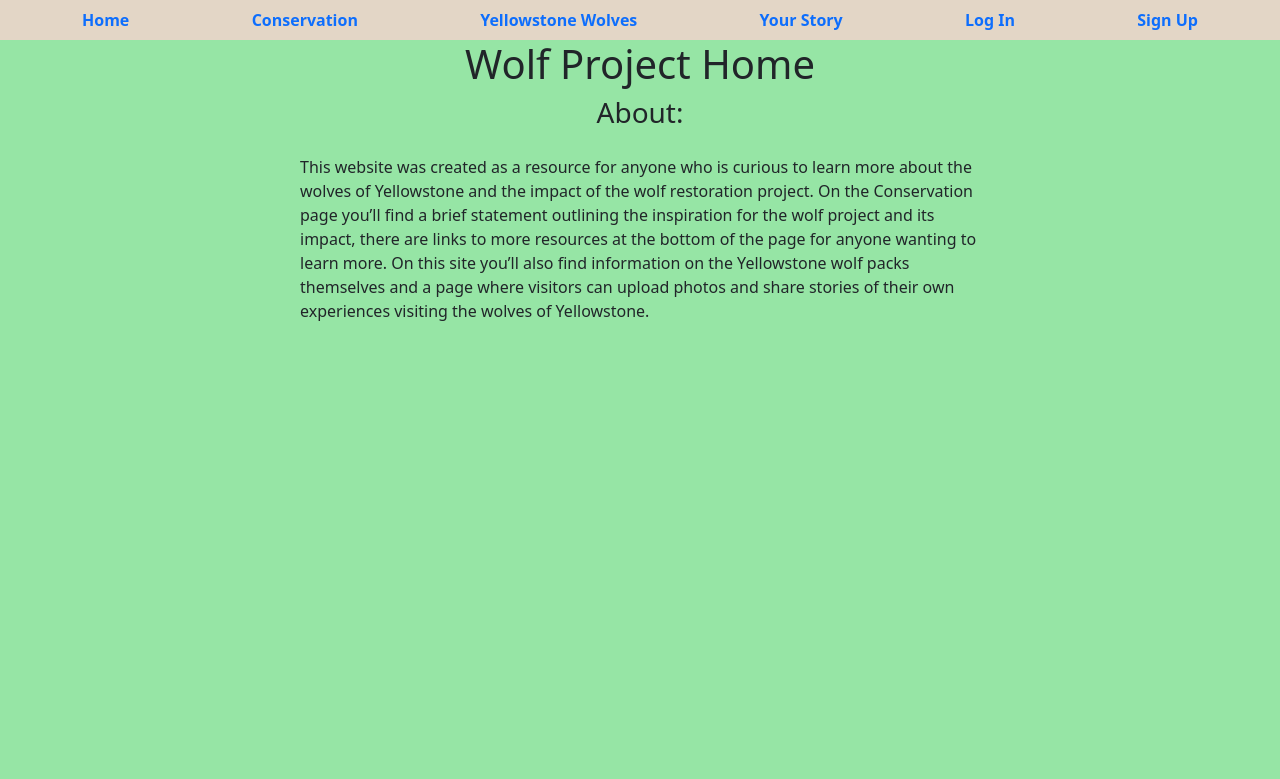
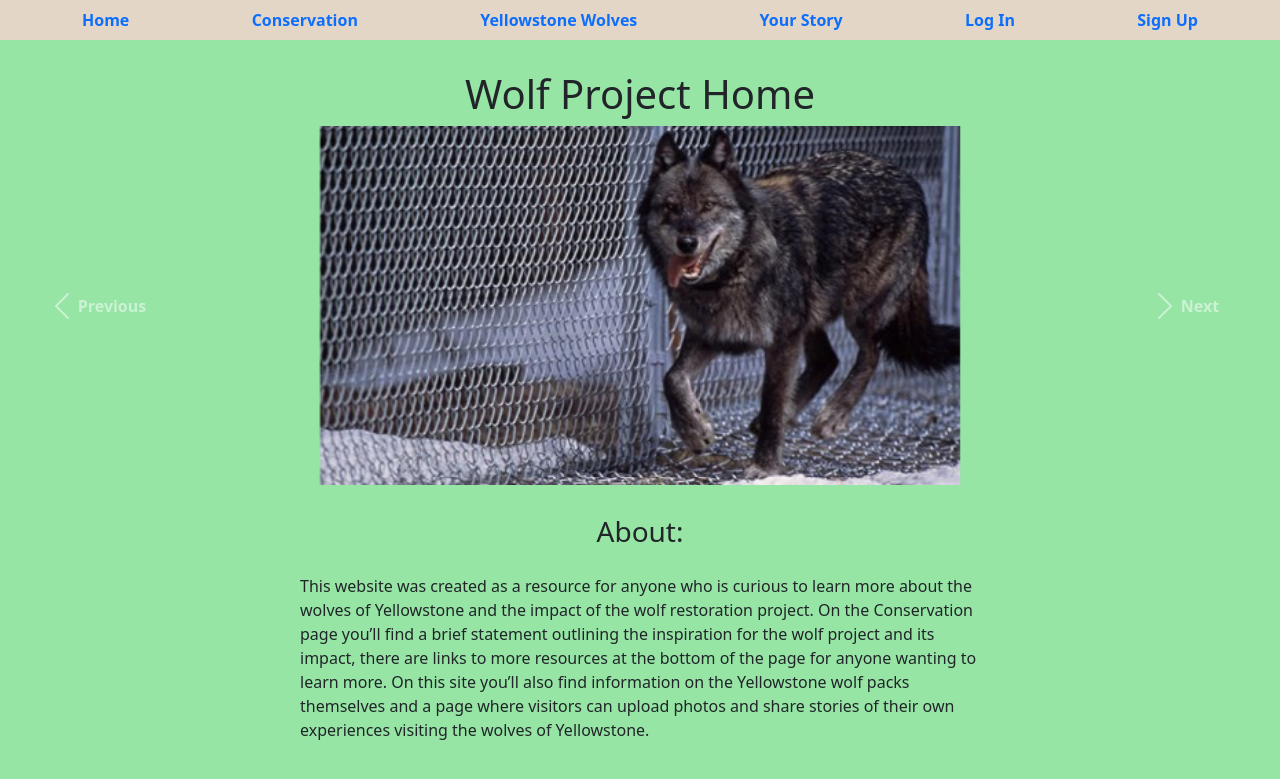
Before and after one commit to justingracie/Wolf-Conservation-Project, a Django app: page / in a window 1280 px wide. Shown: the top 779 px of the page. Run offline with Django 4.2, Linux system fonts and the light colour scheme; some libraries are stand-ins or nearby versions.

Commit message:
working on more styling

```diff
--- /dev/null
+++ b/WOLF_Project/main_app/static/scripts/app.js
@@ -0,0 +1 @@
+console.log('hello world')
--- a/WOLF_Project/main_app/static/styles/main.css
+++ b/WOLF_Project/main_app/static/styles/main.css
@@ -11,7 +11,9 @@ nav {
     max-height: 1000px;
     max-width: 850px;
 }
-
+/* $('.carousel').carousel({
+    interval: 4000
+  }) */
 .concopy{
     margin-top: 25px;
     margin-left: 300px;
@@ -51,6 +53,23 @@ a{
     margin-right: 400px;
 
 }
+
+.pack{
+    background-color: rgb(243, 226, 205);
+    border-style: solid;
+    border-color: black;
+    border-radius: 8px;
+    border-width: 1px;
+    margin-bottom: 50px;
+    margin-left: 25px;
+    margin-right: 25px;
+}
+.image{
+    margin-top: 18px;
+}
+.pack:hover{
+    transform: scale(1.08);
+}
 /* @media only screen and (max-width: 768px) {
     #grid {
       grid-template-columns: 1fr;
--- a/WOLF_Project/main_app/templates/base.html
+++ b/WOLF_Project/main_app/templates/base.html
@@ -7,10 +7,14 @@
     <meta name="viewport" content="width=device-width, initial-scale=1.0">
     <link href="https://cdn.jsdelivr.net/npm/bootstrap@5.2.0-beta1/dist/css/bootstrap.min.css" rel="stylesheet" integrity="sha384-0evHe/X+R7YkIZDRvuzKMRqM+OrBnVFBL6DOitfPri4tjfHxaWutUpFmBp4vmVor" crossorigin="anonymous">
     <link rel="stylesheet" href="{% static 'styles/main.css' %}">
+    <script src="../static/scripts/app.js" defer/>
     <title>Wolf Project</title>
 </head>
 <body>
-    <script src="https://cdn.jsdelivr.net/npm/bootstrap@5.2.0-beta1/dist/js/bootstrap.bundle.min.js" integrity="sha384-pprn3073KE6tl6bjs2QrFaJGz5/SUsLqktiwsUTF55Jfv3qYSDhgCecCxMW52nD2" crossorigin="anonymous"></script>
+    <script src="https://cdn.jsdelivr.net/npm/bootstrap@5.2.0-beta1/dist/js/bootstrap.bundle.min.js" integrity="sha384-pprn3073KE6tl6bjs2QrFaJGz5/SUsLqktiwsUTF55Jfv3qYSDhgCecCxMW52nD2" crossorigin="anonymous" defer></script>
+    <script src="https://cdn.jsdelivr.net/npm/@popperjs/core@2.11.5/dist/umd/popper.min.js" integrity="sha384-Xe+8cL9oJa6tN/veChSP7q+mnSPaj5Bcu9mPX5F5xIGE0DVittaqT5lorf0EI7Vk" crossorigin="anonymous"></script>
+<script src="https://cdn.jsdelivr.net/npm/bootstrap@5.2.0-beta1/dist/js/bootstrap.min.js" integrity="sha384-kjU+l4N0Yf4ZOJErLsIcvOU2qSb74wXpOhqTvwVx3OElZRweTnQ6d31fXEoRD1Jy" crossorigin="anonymous"></script>
+
     <nav class="navbar navbar-default" role="navigation">
         <div class="container">
             <a href="/">Home</a>
@@ -28,7 +32,9 @@
 
         </div>
     </nav>
+
     {% block content %}
     {% endblock %}
+
 </body>
 </html>
--- a/WOLF_Project/main_app/templates/home.html
+++ b/WOLF_Project/main_app/templates/home.html
@@ -1,12 +1,74 @@
 {% extends 'base.html'%}
 {% block content%}
 
-<h1>Wolf Project Home</h1>
+<h1 class="header">Wolf Project Home</h1>
+<!-- <style>
+    .carousel-item{
+        height: 32rem;
+        background: #777;
+        color: white;
+    }
+    .container{
+        position: absolute;
+        bottom: 0;
+        left: 0;
+        right: 0;
+        padding-bottom: 50px;
+    }
+</style> -->
+<!-- <div id="myCarousel" class="carousel slide" data-ride="carousel">
+    <div class="carousel-inner">
+        <div class="carousel-item active">
+            <div class="container">
+                <h1>Example Headline</h1>
+                <p>Random text to get us started today</p>
+                <a href="#" class="btn btn-lg btn-primary">Sign up Today!</a>
+            </div>
+        </div>
+        <div class="carousel-item ">
+            <div class="container">
+                <h1>Example Headline</h1>
+                <p>Random text to get us started today</p>
+                <a href="#" class="btn btn-lg btn-primary">Sign up Today!</a>
+            </div>
+        </div>
+    </div>
+</div> -->
 
-<h3>About:</h3>
-<div class="concopy">
-    <p>
-        This website was created as a resource for anyone who is curious to learn more about the wolves of Yellowstone and the impact of the wolf restoration project. On the Conservation page you’ll find a brief statement outlining the inspiration for the wolf project and its impact, there are links to more resources at the bottom of the page for anyone wanting to learn more.  On this site you’ll also find information on the Yellowstone wolf packs themselves and a page where visitors can upload photos and share stories of their own experiences visiting the wolves of Yellowstone.
-    </p>
+<div id="carouselExampleControls" class="carousel slide" data-ride="carousel">
+    <div class="carousel-inner">
+        <div class="carousel-item active">
+            <img class="d-center w-50" src="../static/styles/images/project 1.jpeg" alt="First slide">
+        </div>
+        <div class="carousel-item">
+            <img class="d-center w-50" src="../static/styles/images/project 2.jpeg" alt="Second slide">
+        </div>
+        <div class="carousel-item">
+            <img class="d-center w-50" src="../static/styles/images/project 4.jpeg" alt="Third slide">
+        </div>
+    </div>
+        <a class="carousel-control-prev" href="#carouselExampleControls" role="button" data-slide="prev">
+        <span class="carousel-control-prev-icon" aria-hidden="true"></span>
+        <span class="sr-only">Previous</span>
+        </a>
+        <a class="carousel-control-next" href="#carouselExampleControls" role="button" data-slide="next">
+        <span class="carousel-control-next-icon" aria-hidden="true"></span>
+        <span class="sr-only">Next</span>
+        </a>
 </div>
+<div>
+    <h3 class="header">About:</h3>
+    <div class="concopy">
+        <p>
+            This website was created as a resource for anyone who is curious to learn more about the wolves of Yellowstone and the impact of the wolf restoration project. On the Conservation page you’ll find a brief statement outlining the inspiration for the wolf project and its impact, there are links to more resources at the bottom of the page for anyone wanting to learn more.  On this site you’ll also find information on the Yellowstone wolf packs themselves and a page where visitors can upload photos and share stories of their own experiences visiting the wolves of Yellowstone.
+        </p>
+    </div>
+
+
+</div>
+
+<script src="https://cdn.jsdelivr.net/npm/bootstrap@5.2.0-beta1/dist/js/bootstrap.bundle.min.js" integrity="sha384-pprn3073KE6tl6bjs2QrFaJGz5/SUsLqktiwsUTF55Jfv3qYSDhgCecCxMW52nD2" crossorigin="anonymous" defer></script>
+<script src="https://cdn.jsdelivr.net/npm/@popperjs/core@2.11.5/dist/umd/popper.min.js" integrity="sha384-Xe+8cL9oJa6tN/veChSP7q+mnSPaj5Bcu9mPX5F5xIGE0DVittaqT5lorf0EI7Vk" crossorigin="anonymous"></script>
+<script src="https://cdn.jsdelivr.net/npm/bootstrap@5.2.0-beta1/dist/js/bootstrap.min.js" integrity="sha384-kjU+l4N0Yf4ZOJErLsIcvOU2qSb74wXpOhqTvwVx3OElZRweTnQ6d31fXEoRD1Jy" crossorigin="anonymous"></script>
+
 {% endblock %}
```
Also changed, not shown: WOLF_Project/main_app/templates/conservation.html (+6 -3 lines), WOLF_Project/main_app/templates/yellowstone_wolves.html (+11 -11 lines), WOLF_Project/main_app/templates/yourstory.html (+9 -5 lines), WOLF_Project/main_app/static/styles/images/project 1.jpeg (added), WOLF_Project/main_app/static/styles/images/project 2.jpeg (added).
